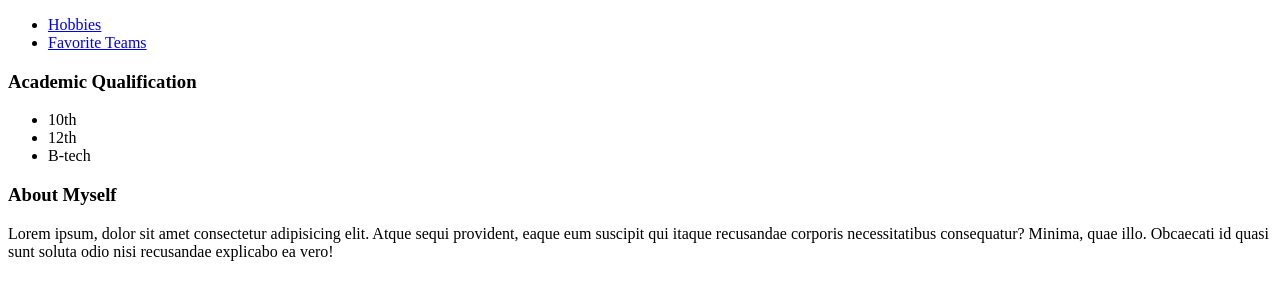
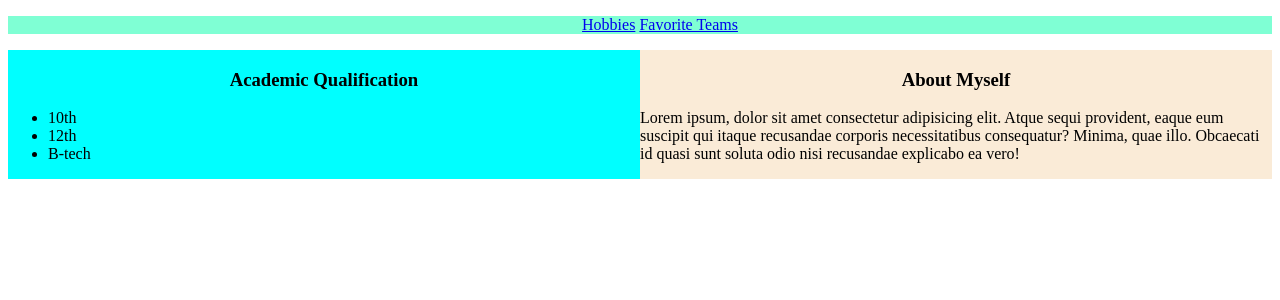
Before and after one commit to ashutoshcgm/ashutoshcgm.github.io, a plain HTML site: page index.html in a window 1280 px wide. Drawn offline with Linux system fonts and the light colour scheme.

Commit message:
Update index.html

```diff
--- a/index.html
+++ b/index.html
@@ -6,14 +6,14 @@
     <meta http-equiv="X-UA-Compatible" content="IE=edge">
     <meta name="viewport" content="width=device-width, initial-scale=1.0">
     <title>Document</title>
-    <link rel="stylesheet" href="mycss1.css">
+    <link rel="stylesheet" href="https://ashutoshcgm.github.io/cssfile.css">
 </head>
 
 <body>
     <nav class="myclass1">
         <ul>
-            <li class="links"><a href="#">Hobbies</a></li>
-            <li class="links"><a href="#">Favorite Teams</a></li>
+            <li class="links"><a href="https://ashutoshcgm.github.io/hobbies.html">Hobbies</a></li>
+            <li class="links"><a href="https://ashutoshcgm.github.io/favorites.html">Favorite Teams</a></li>
         </ul>
     </nav>
     <section class="section">
```
